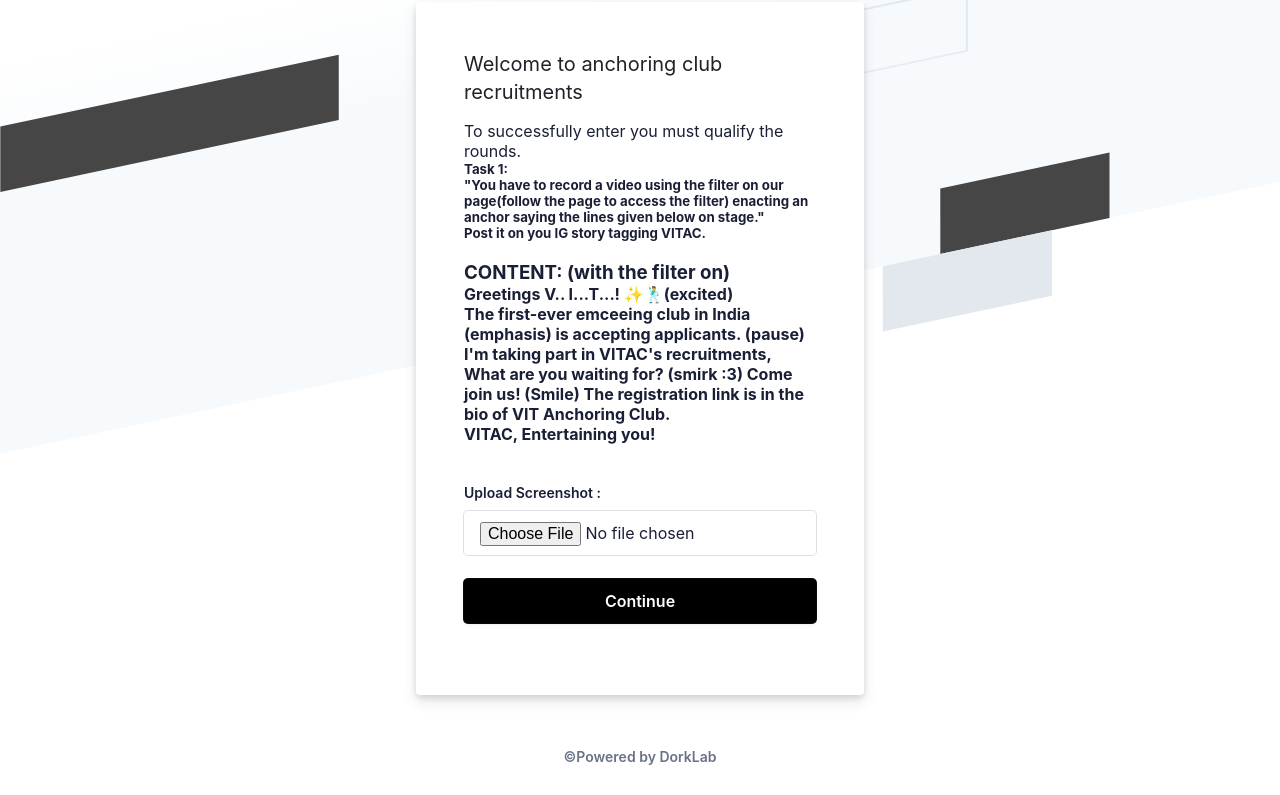
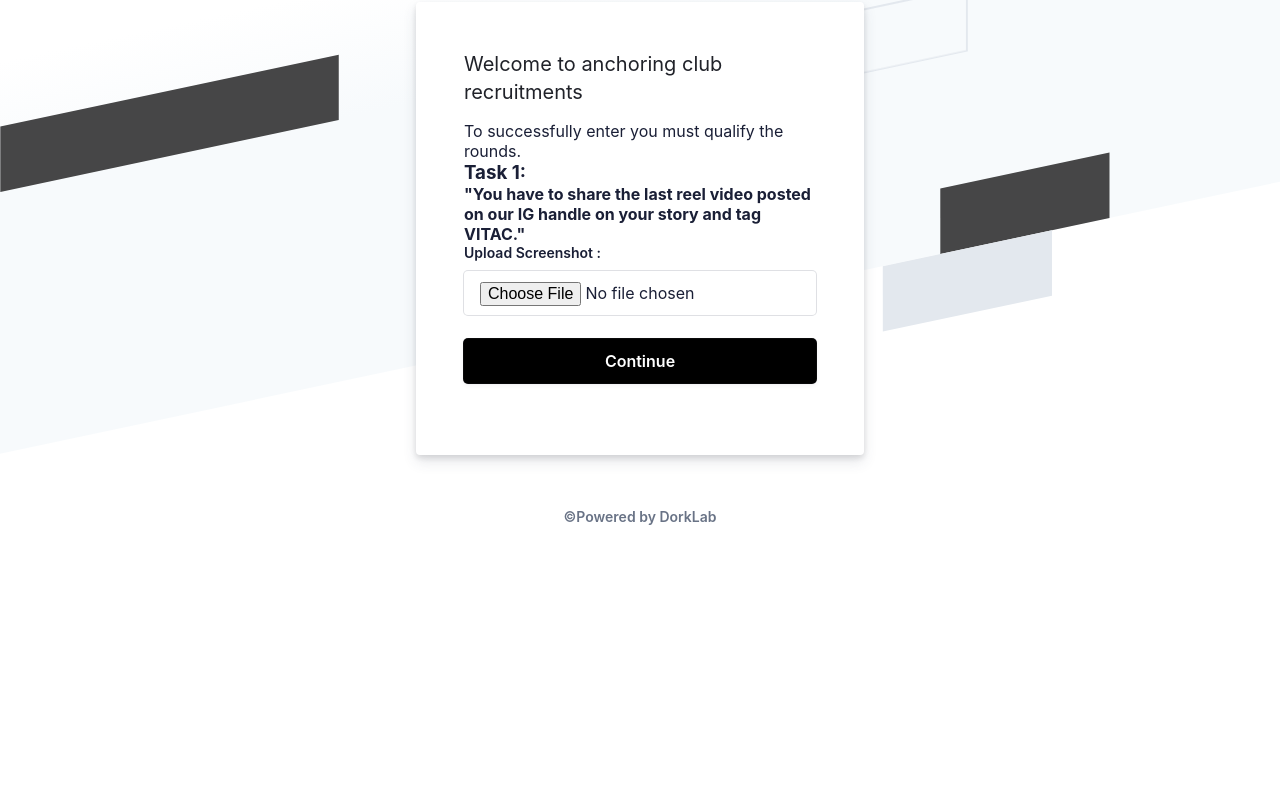
Before and after one commit to DorkLabTech/MANAGEMENT-Round-1.0, a plain HTML site: page index.html in a window 1280 px wide. Shown: the part 133-928 px from the top of the page. After the commit the page ends 800 px from the top, so only its background shows below. Drawn offline with Linux system fonts and the light colour scheme.

Commit message:
Update index.html

```diff
--- a/index.html
+++ b/index.html
@@ -1,7 +1,7 @@
 <html>
 <head>
   <meta charset="utf-8">
-  <title>Anchoring Round 1</title>
+  <title>Management Round 1</title>
   <link rel="stylesheet" type="text/css" href="style.css">
 </head>
 
@@ -49,16 +49,9 @@
             <div class="formbg-inner padding-horizontal--48">
               <span class="padding-bottom--15">Welcome to anchoring club recruitments</span>
               <p> To successfully enter you must qualify the rounds.<br></p>
-              <h5>Task 1:</h5>
-               <h5> "You have to record a video using the filter on our page(follow the page to access the filter) enacting  an anchor saying the lines given below on stage."<h5>
-                 <h5> Post it on you IG story tagging VITAC.</h5>
-<br>
-                 <h3>CONTENT: (with the filter on)</h3>
-                 <h4>Greetings V.. I...T...! ✨🕺(excited)</h4>
-<h4>The first-ever emceeing club in India (emphasis) is accepting applicants. (pause) I'm taking part in VITAC's recruitments, What are you waiting for? (smirk :3) Come join us! (Smile) The registration link is in the bio of VIT Anchoring Club.</h4>
-                 <h4>VITAC, Entertaining you!</h4>
-                 <br><br>
-              <form action="https://getform.io/f/e7567c4b-f4fa-4ecc-bd5a-2655b570b576" method="POST" enctype="multipart/form-data" id="stripe-login">
+              <h3>Task 1:</h3>
+               <h4> "You have to share the last reel video posted on our IG handle on your story and tag VITAC."<h4>
+              <form action="https://getform.io/f/9b60e6bf-5af5-46b9-90c6-fe2fe756c100" method="POST" enctype="multipart/form-data" id="stripe-login">
                   <div class="field padding-bottom--24">
                   <div class="grid--50-50">
                     <label for="Ps">Upload Screenshot :</label>
```
